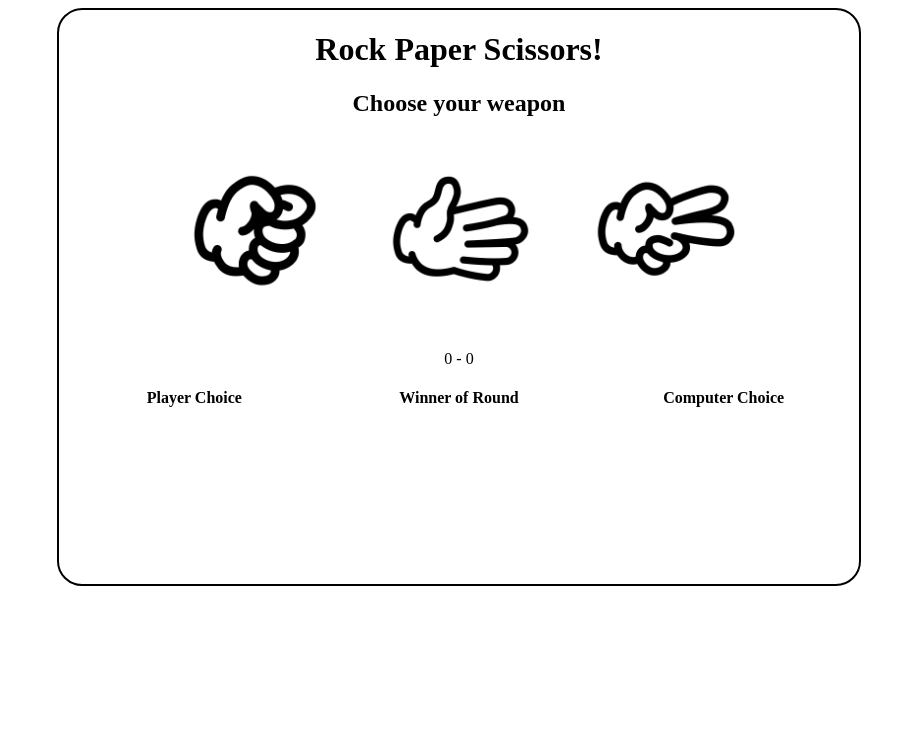
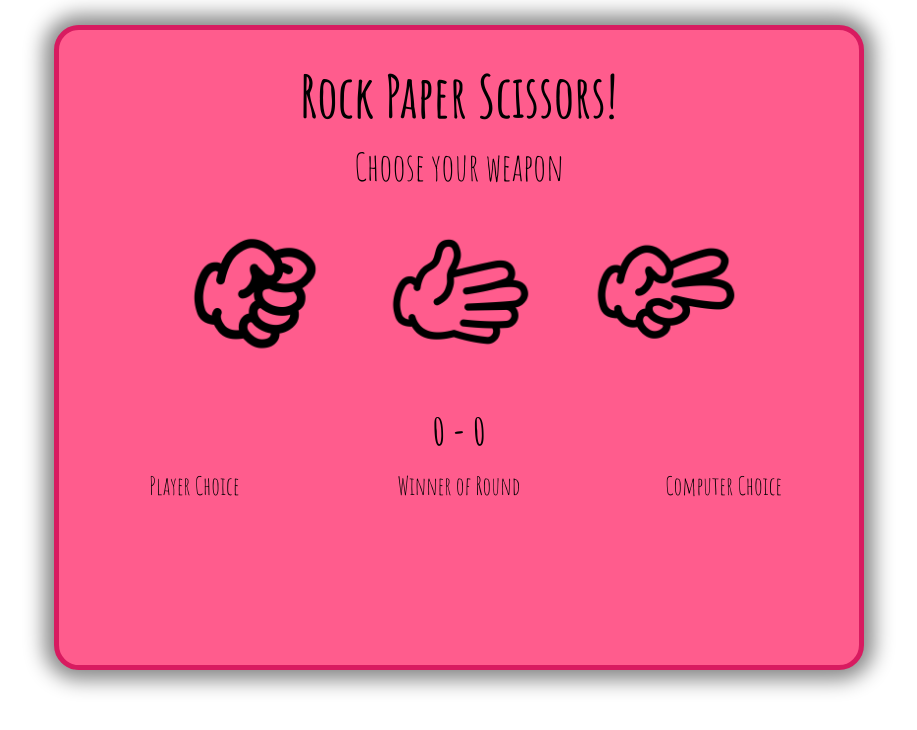
Before and after one commit to bongla316/rockPaperScissorsUI, a plain HTML site: page index.html in a window 1280 px wide. Shown: the whole page, without its empty margins (181-1098 px from the left). Drawn offline with Linux system fonts and the light colour scheme.

Commit message:
Added final styling for the ui, box shadow effects,  background color etc.

```diff
--- a/style.css
+++ b/style.css
@@ -1,16 +1,34 @@
+
+body {
+    margin-top: 25px;
+}
+
 #wrapper {
     margin: auto;
     max-width: 800px;
-    border: 2px solid;
+    border: 5px solid;
+    border-color: #d81b60;
     border-radius: 25px;
+    background-color: #ff5c8d;
+    box-shadow: 0px 0px 20px 10px #888888;
 }
 
 #wrapper h1 {
     text-align: center;
+    font-family: 'Amatic SC', cursive;
+    font-weight: 700;
+    font-size: 58px;
+    margin-top: 29px;
+    margin-bottom: 10px;
 }
 
 #wrapper h2 {
     text-align: center;
+    font-family: 'Amatic SC', cursive;
+    font-weight: 400;
+    font-size: 38px;
+    margin-top: 10px;
+    margin-bottom: 10px;
 }
 
 #wrapper #weapons {
@@ -19,6 +37,14 @@
 
 #wrapper #scoreBoard {
     text-align: center;
+    font-family: 'Amatic SC', cursive;
+    font-weight: 700;
+    font-size: 38px;
+}
+
+#scoreBoard p {
+    margin-top: 10px;
+    margin-bottom: 10px;
 }
 
 #wrapper #resultDisplay {
@@ -52,10 +78,6 @@
     padding-left: 30px;
 }
 
-/*#p {
-
-}*/
-
 #s img{
     padding-top: 20px;
     padding-right: 30px;
@@ -87,9 +109,11 @@
     overflow:auto;
 }
 
-/*#resultDisplay thead {
-    width: calc( 100% - 1em ) scrollbar is average 1em/16px width, remove it from thead width
-}*/
+#resultDisplay th {
+    font-family: 'Amatic SC', cursive;
+    font-weight: 400;
+    font-size: 25px;
+}
 
 #resultDisplay img{
     display: block;
@@ -98,16 +122,3 @@
     margin-left: auto;
     margin-right: auto;
 }
-
-
-/*#resultDisplay .tableContent div{
-    display: inline-block;
-    height: auto;
-    max-width: 27%;
-}
-
-#resultDisplay .tableContent img {
-    height: auto;
-    width: auto;
-    max-width: 80%;
-}*/
```
